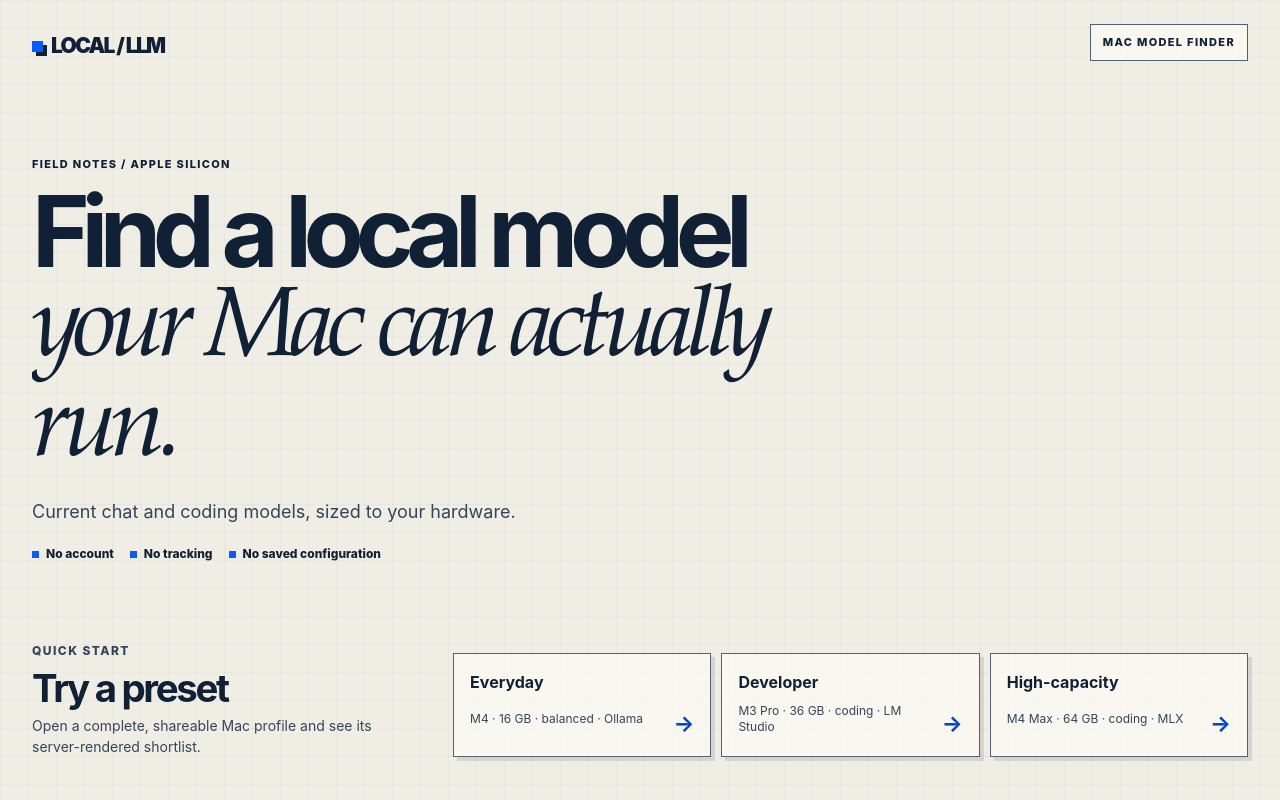
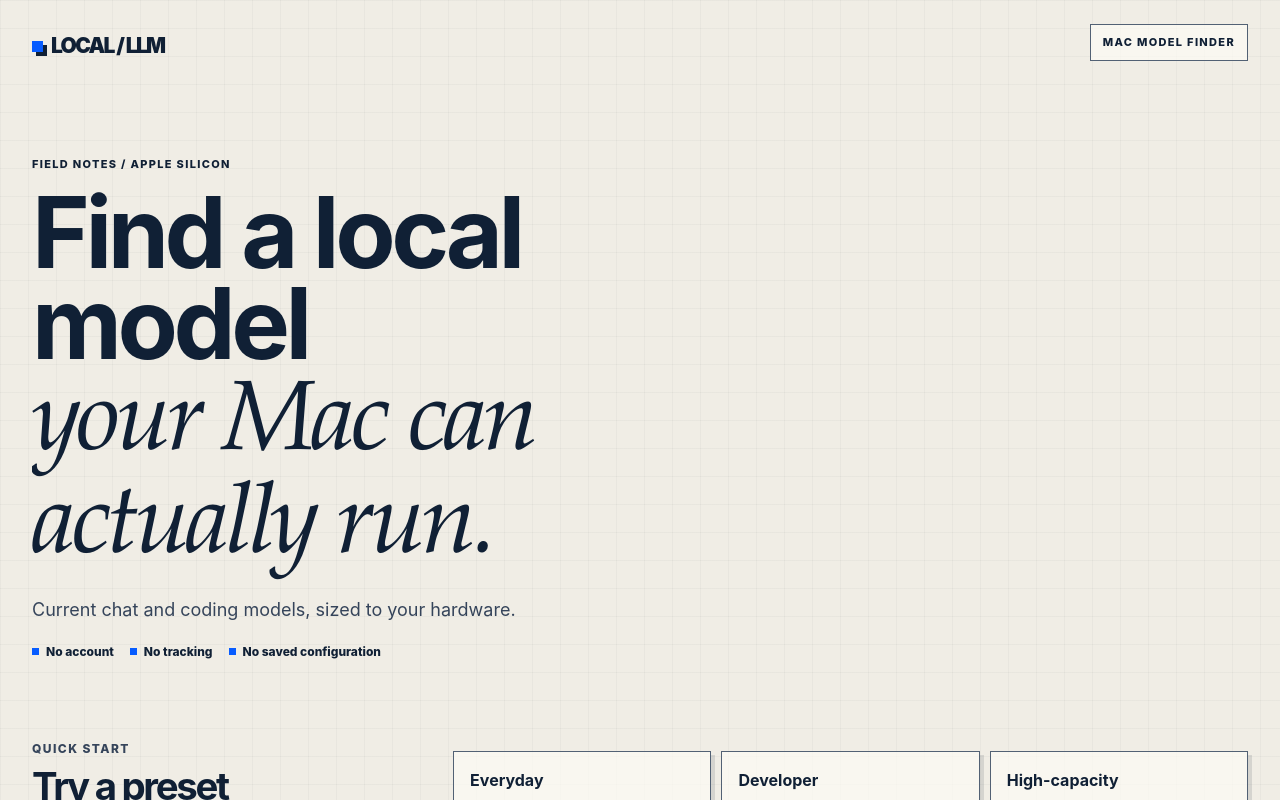
Before and after one commit to KishanPipariya/local-llm-finder, a Next.js app: page / in a window 1280 px wide. Shown: the top 800 px of the page. Built offline with nearby package versions, Linux system fonts and the light colour scheme.

Commit message:
Adjust hero heading spacing

```diff
--- a/app/globals.css
+++ b/app/globals.css
@@ -17,8 +17,8 @@
 .pill, .eyebrow { font-size: 11px; letter-spacing: .12em; text-transform: uppercase; font-weight: 800; }
 .pill { border: 1px solid var(--line-dark); padding: 9px 12px; color: var(--ink); background: var(--paper-translucent); }
 .hero-copy { position: relative; z-index: 1; margin-top: 82px; max-width: 770px; animation: fade-in .65s ease-out both; }
-.hero h1 { max-width: 820px; margin: 14px 0 21px; font-size: clamp(52px, 7.7vw, 104px); letter-spacing: -.085em; line-height: .89; }
-.hero em { font-family: var(--serif); font-weight: 400; letter-spacing: -.075em; }
+.hero h1 { max-width: 820px; margin: 14px 0 21px; font-size: clamp(52px, 7.7vw, 104px); letter-spacing: -.045em; line-height: .92; }
+.hero em { font-family: var(--serif); font-weight: 400; letter-spacing: -.04em; }
 .hero p { max-width: 500px; margin: 0; color: var(--ink-soft); font-size: 18px; line-height: 1.55; }
 .privacy-promise { display: flex; flex-wrap: wrap; gap: 7px 16px; padding: 0; margin: 19px 0 0; color: var(--ink); font-size: 12px; font-weight: 800; list-style: none; }.privacy-promise li { display: inline-flex; align-items: center; gap: 7px; }.privacy-promise li::before { content: ""; width: 7px; height: 7px; background: var(--blue); }
 .signal-panel { position: absolute; right: 3%; top: 113px; width: min(31vw, 385px); aspect-ratio: 1.06; color: var(--blue); border: 1px solid var(--line-dark); background: linear-gradient(135deg, var(--panel-start), var(--panel-end)); box-shadow: 10px 10px 0 var(--ink); overflow: hidden; animation: fade-in .8s .08s ease-out both; }
```
